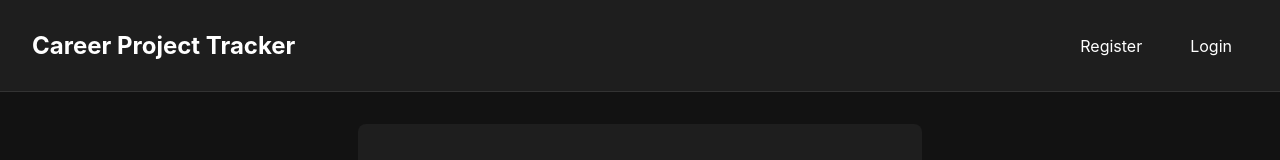
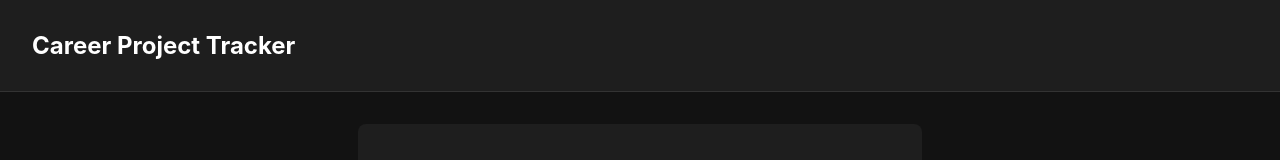
Before and after one commit to Aayush101004/career-tracker, a React (Create React App) app in the folder client/: page /login in a window 1280 px wide. Shown: the top 160 px of the page. Built offline with nearby package versions, Linux system fonts and the light colour scheme.

Commit message:
`removed login and signup buttons from navbar`

```diff
--- a/client/src/components/NavBar.js
+++ b/client/src/components/NavBar.js
@@ -55,20 +55,13 @@ const Navbar = ({ auth, logout }) => {
         </li>
     );
 
-    const guestLinks = (
-        <>
-            <li><Link to="/register">Register</Link></li>
-            <li><Link to="/login">Login</Link></li>
-        </>
-    );
-
     return (
         <nav className="navbar">
             <h1>
                 <Link to="/">Career Project Tracker</Link>
             </h1>
             {/* ADDED a specific className to this ul */}
-            <ul className="navbar-links">{isAuthenticated ? authLinks : guestLinks}</ul>
+            <ul className="navbar-links">{isAuthenticated ? authLinks : ""}</ul>
         </nav>
     );
 };
```
